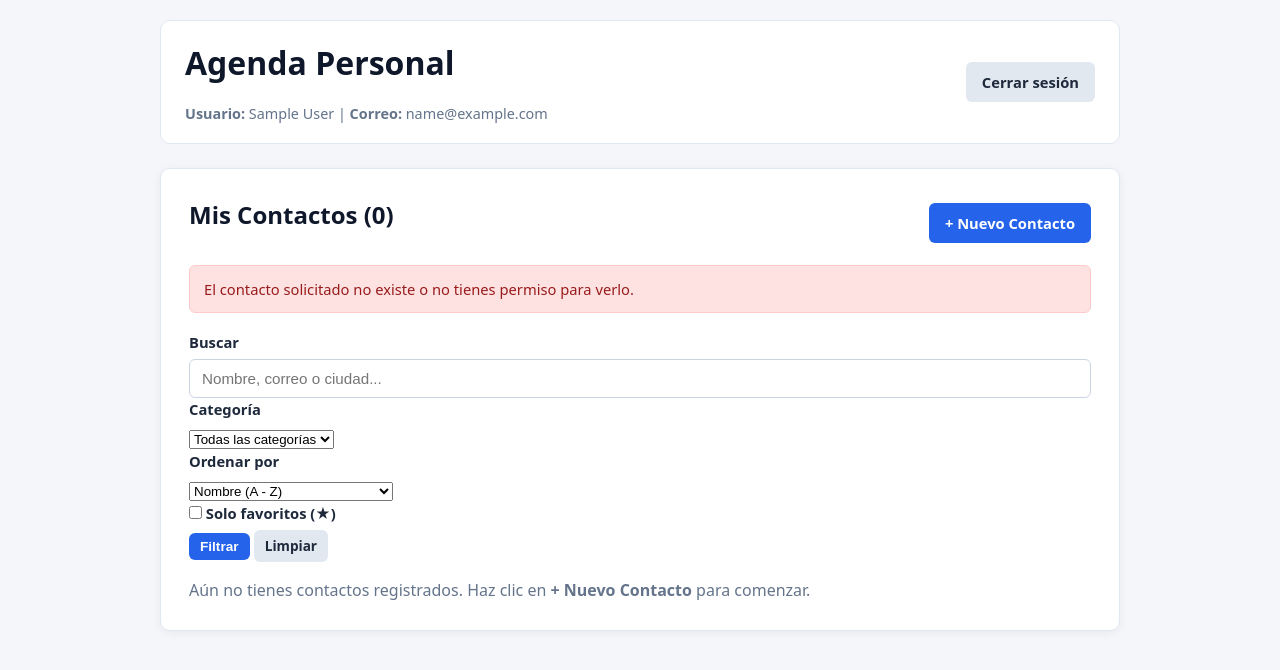
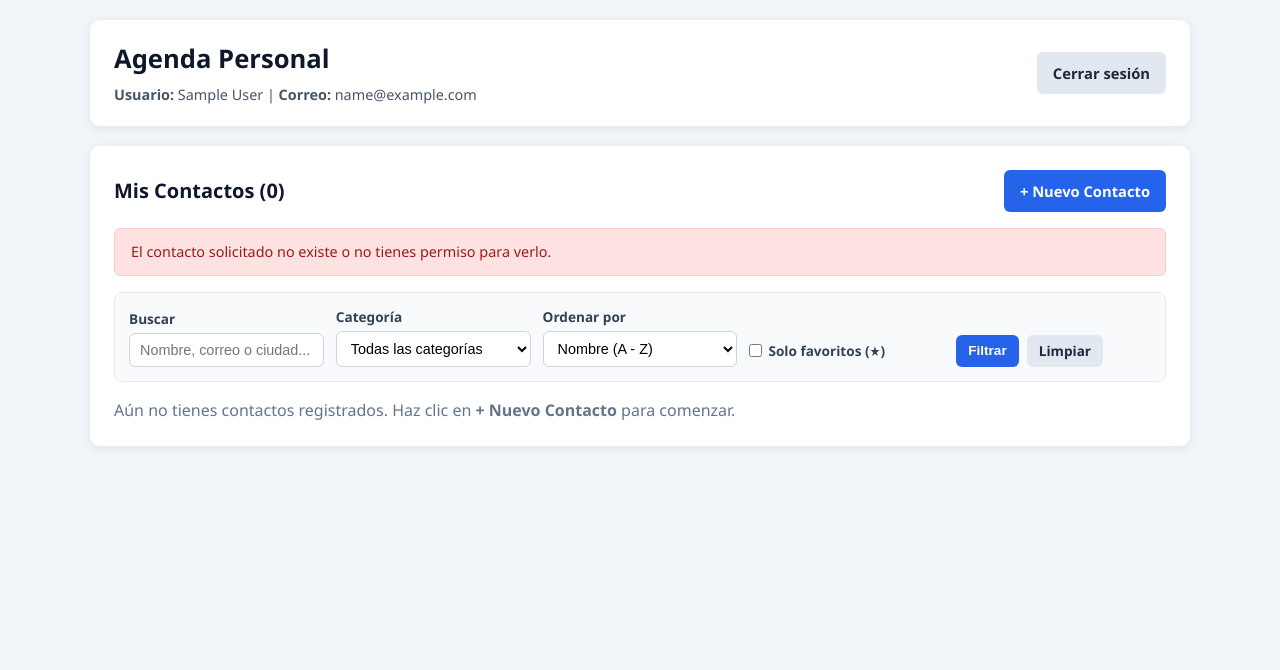
Before and after one commit to gabrielacastrosa127-crypto/agenda-personal-contactos-php, a PHP site: page /panel.php?msg=no_encontrado in a window 1280 px wide. Shown: the top 670 px of the page. Run offline with PHP 8.4, Linux system fonts and the light colour scheme; the visitor is signed in with stand-in values (Sample User, id 1); data comes from the database, SQL or seed files in the repository; both versions use the stored data as it was after the commit; data that the repository does not hold is empty.

Commit message:
Add files via upload
Actualizacion de codigo, base de datos y README

```diff
--- a/assets/style.css
+++ b/assets/style.css
@@ -1,44 +1,42 @@
-:root {
-    --bg: #f4f6f9;
-    --card: #ffffff;
-    --primary: #2563eb;
-    --primary-hover: #1d4ed8;
-    --danger: #dc2626;
-    --danger-hover: #b91c1c;
-    --secondary: #64748b;
-    --text: #1e293b;
-    --border: #e2e8f0;
+/* === Estilos Generales === */
+* {
+    box-sizing: border-box;
+    margin: 0;
+    padding: 0;
 }
 
-* { box-sizing: border-box; margin: 0; padding: 0; }
-
 body {
-    font-family: system-ui, -apple-system, sans-serif;
-    background-color: var(--bg);
-    color: var(--text);
+    font-family: 'Segoe UI', Tahoma, Geneva, Verdana, sans-serif;
+    background-color: #f1f5f9;
+    color: #1e293b;
     line-height: 1.5;
     padding: 20px;
 }
 
 .container {
-    max-width: 960px;
+    max-width: 1100px;
     margin: 0 auto;
 }
 
+.form-container,
 .auth-container {
-    max-width: 420px;
-    margin: 50px auto;
+    max-width: 480px;
+    margin: 40px auto;
 }
 
-.card {
-    background: var(--card);
-    padding: 28px;
-    border-radius: 10px;
-    box-shadow: 0 2px 10px rgba(0, 0, 0, 0.06);
-    border: 1px solid var(--border);
+.mt-3 {
+    margin-top: 1rem;
 }
 
-h1, h2 { margin-bottom: 16px; color: #0f172a; }
+/* === Tarjetas y Encabezados === */
+.card,
+.contact-form,
+.auth-card {
+    background-color: #ffffff;
+    padding: 24px;
+    border-radius: 10px;
+    box-shadow: 0 2px 10px rgba(15, 23, 42, 0.08);
+}
 
 .topbar {
     display: flex;
@@ -46,80 +44,273 @@ h1, h2 { margin-bottom: 16px; color: #0f172a; }
     align-items: center;
     flex-wrap: wrap;
     gap: 12px;
-    margin-bottom: 24px;
-    background: var(--card);
-    padding: 18px 24px;
+    background-color: #ffffff;
+    padding: 20px 24px;
     border-radius: 10px;
-    border: 1px solid var(--border);
+    box-shadow: 0 2px 10px rgba(15, 23, 42, 0.08);
+    margin-bottom: 20px;
 }
 
-.user-info p { font-size: 0.9rem; color: var(--secondary); }
+h1 {
+    font-size: 1.6rem;
+    color: #0f172a;
+    margin-bottom: 6px;
+}
 
-.form-group { margin-bottom: 16px; }
-label { display: block; font-weight: 600; margin-bottom: 6px; font-size: 0.92rem; }
+h2 {
+    font-size: 1.25rem;
+    color: #0f172a;
+}
 
-input[type="text"],
-input[type="email"],
-input[type="password"],
-input[type="tel"] {
+.user-info p {
+    font-size: 0.9rem;
+    color: #475569;
+}
+
+/* === Formularios === */
+.form-group {
+    margin-bottom: 15px;
+    display: flex;
+    flex-direction: column;
+    gap: 5px;
+}
+
+.form-group label {
+    font-size: 0.9rem;
+    font-weight: 600;
+    color: #334155;
+}
+
+.form-group input[type="text"],
+.form-group input[type="email"],
+.form-group input[type="password"],
+.form-group input[type="tel"],
+.form-group select {
     width: 100%;
     padding: 10px 12px;
     border: 1px solid #cbd5e1;
     border-radius: 6px;
     font-size: 0.95rem;
+    transition: border-color 0.2s ease;
 }
 
-input:focus {
+.form-group input:focus,
+.form-group select:focus {
     outline: none;
-    border-color: var(--primary);
-    box-shadow: 0 0 0 3px rgba(37, 99, 235, 0.15);
+    border-color: #2563eb;
 }
 
+.checkbox-group label {
+    display: flex;
+    align-items: center;
+    gap: 8px;
+    cursor: pointer;
+    font-weight: 500;
+}
+
+.form-actions {
+    display: flex;
+    gap: 10px;
+    margin-top: 18px;
+}
+
+/* === Botones === */
 .btn {
     display: inline-block;
-    padding: 9px 16px;
+    padding: 10px 16px;
+    border: none;
     border-radius: 6px;
     font-size: 0.92rem;
     font-weight: 600;
     text-decoration: none;
     cursor: pointer;
-    border: none;
-    transition: background 0.15s;
+    text-align: center;
+    transition: background-color 0.2s ease;
 }
 
-.btn-primary { background: var(--primary); color: #fff; }
-.btn-primary:hover { background: var(--primary-hover); }
-.btn-danger { background: var(--danger); color: #fff; }
-.btn-danger:hover { background: var(--danger-hover); }
-.btn-secondary { background: #e2e8f0; color: var(--text); }
-.btn-secondary:hover { background: #cbd5e1; }
-.btn-sm { padding: 6px 11px; font-size: 0.85rem; }
-.btn-block { width: 100%; text-align: center; }
-
-.alert {
-    padding: 12px 14px;
-    border-radius: 6px;
-    margin-bottom: 18px;
-    font-size: 0.92rem;
+.btn-sm {
+    padding: 6px 12px;
+    font-size: 0.85rem;
 }
 
-.alert-error { background: #fee2e2; color: #991b1b; border: 1px solid #fecaca; }
-.alert-success { background: #dcfce7; color: #166534; border: 1px solid #bbf7d0; }
+.btn-primary {
+    background-color: #2563eb;
+    color: #ffffff;
+}
 
-.table-wrapper { overflow-x: auto; margin-top: 16px; }
+.btn-primary:hover {
+    background-color: #1d4ed8;
+}
+
+.btn-secondary {
+    background-color: #e2e8f0;
+    color: #1e293b;
+}
+
+.btn-secondary:hover {
+    background-color: #cbd5e1;
+}
+
+.btn-danger {
+    background-color: #dc2626;
+    color: #ffffff;
+}
+
+.btn-danger:hover {
+    background-color: #b91c1c;
+}
+
+/* === Alertas === */
+.alert {
+    padding: 12px 16px;
+    border-radius: 6px;
+    margin-bottom: 16px;
+    font-size: 0.9rem;
+}
+
+.alert ul {
+    margin-left: 18px;
+}
+
+.alert-success {
+    background-color: #dcfce7;
+    color: #166534;
+    border: 1px solid #bbf7d0;
+}
+
+.alert-error,
+.alert-danger {
+    background-color: #fee2e2;
+    color: #991b1b;
+    border: 1px solid #fecaca;
+}
+
+/* === Tablas === */
+.table-wrapper {
+    overflow-x: auto;
+}
 
 table {
     width: 100%;
     border-collapse: collapse;
-    text-align: left;
+    font-size: 0.92rem;
+}
+
+thead {
+    background-color: #f8fafc;
 }
 
 th, td {
     padding: 12px 14px;
-    border-bottom: 1px solid var(--border);
+    text-align: left;
+    border-bottom: 1px solid #e2e8f0;
 }
 
-th { background: #f8fafc; font-weight: 600; font-size: 0.88rem; color: #475569; }
-.actions { display: flex; gap: 8px; align-items: center; }
-.text-center { text-align: center; }
-.mt-3 { margin-top: 16px; }
+th {
+    font-weight: 600;
+    color: #334155;
+}
+
+tbody tr:hover {
+    background-color: #f8fafc;
+}
+
+.actions {
+    display: flex;
+    gap: 6px;
+    align-items: center;
+}
+
+/* === Filtros, Categorías y Favoritos === */
+.filtros-form {
+    display: grid;
+    grid-template-columns: repeat(auto-fit, minmax(170px, 1fr));
+    gap: 12px;
+    align-items: end;
+    background-color: #f8fafc;
+    padding: 14px;
+    border-radius: 8px;
+    border: 1px solid #e2e8f0;
+}
+
+.filtro-item {
+    display: flex;
+    flex-direction: column;
+    gap: 4px;
+}
+
+.filtro-item label {
+    font-size: 0.85rem;
+    font-weight: 600;
+    color: #334155;
+}
+
+.filtro-item input[type="text"],
+.filtro-item select {
+    padding: 8px 10px;
+    border: 1px solid #cbd5e1;
+    border-radius: 6px;
+    font-size: 0.9rem;
+    background-color: #ffffff;
+}
+
+.filtro-check {
+    justify-content: center;
+    padding-bottom: 6px;
+}
+
+.filtro-check label {
+    display: flex;
+    align-items: center;
+    gap: 6px;
+    cursor: pointer;
+}
+
+.filtro-botones {
+    display: flex;
+    gap: 8px;
+}
+
+.btn-favorito {
+    background: none;
+    border: none;
+    font-size: 1.3rem;
+    cursor: pointer;
+    color: #94a3b8;
+    padding: 0 4px;
+    line-height: 1;
+    transition: transform 0.15s ease, color 0.15s ease;
+}
+
+.btn-favorito:hover {
+    transform: scale(1.2);
+}
+
+.btn-favorito.activo {
+    color: #f59e0b;
+}
+
+.badge-categoria {
+    display: inline-block;
+    padding: 3px 10px;
+    border-radius: 999px;
+    font-size: 0.78rem;
+    font-weight: 600;
+}
+
+.cat-1 { background-color: #dbeafe; color: #1e40af; } /* Familia */
+.cat-2 { background-color: #dcfce7; color: #166534; } /* Amigos */
+.cat-3 { background-color: #fef3c7; color: #92400e; } /* Trabajo */
+.cat-4 { background-color: #f3e8ff; color: #6b21a8; } /* Universidad */
+.cat-5 { background-color: #f1f5f9; color: #475569; } /* Otro */
+
+/* === Enlaces de Login / Registro === */
+p a {
+    color: #2563eb;
+    text-decoration: none;
+    font-weight: 500;
+}
+
+p a:hover {
+    text-decoration: underline;
+}
```
Also changed, not shown: sql/database.sql (+24 -14 lines), includes/auth.php (line endings or trailing spaces), 3 other files.
